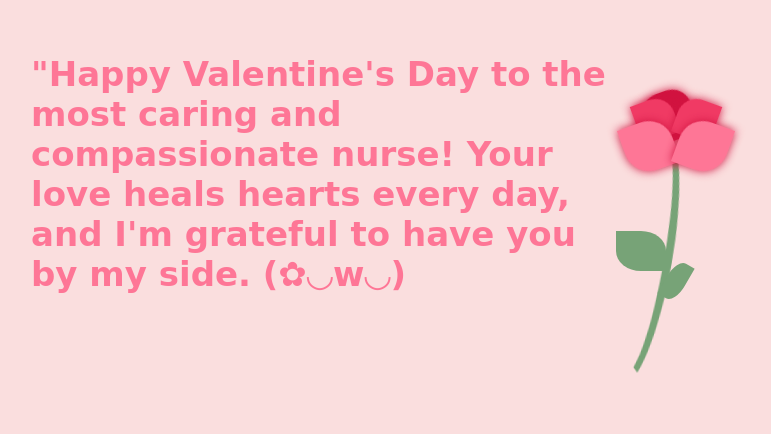
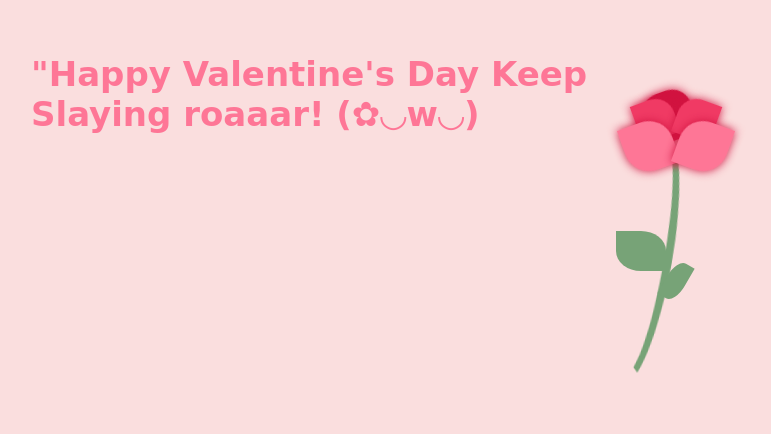
Before and after one commit to Hirooo17/valen, a plain HTML site: page index.html in a window 1280 px wide. Shown: the part 169-603 px from the top of the page, without its empty margins (209-980 px from the left). Drawn offline with Linux system fonts and the light colour scheme.

Commit message:
Update index.html

```diff
--- a/index.html
+++ b/index.html
@@ -10,7 +10,7 @@
 <!-- partial:index.partial.html -->
 <div class="container">
 			<div class="letter">
-				<h1>"Happy Valentine's Day to the most caring and compassionate nurse! Your love heals hearts every day, and I'm grateful to have you by my side.  (✿◡w◡)</h1>
+				<h1>"Happy Valentine's Day Keep Slaying roaaar! (✿◡w◡)</h1>
 			</div>
 			<div class="rose">
 				<div class="flower">
```
